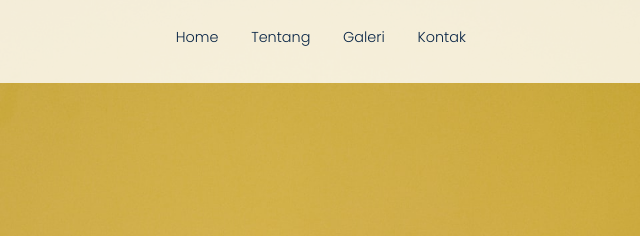
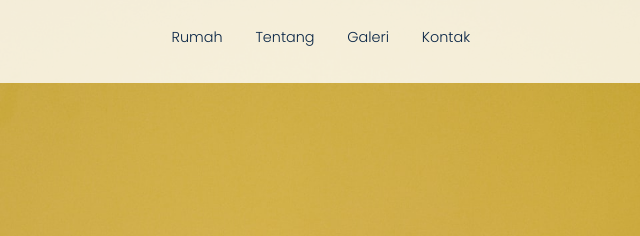
Before and after one commit to PutuArdita/Ardita_Personal, a plain HTML site: page index.html in a window 1280 px wide. Shown: the top 236 px of the page, 384-1024 px from the left. Drawn offline with nearby package versions, Linux system fonts and the light colour scheme.

Commit message:
Update index.html
update pertama dari website personal

```diff
--- a/index.html
+++ b/index.html
@@ -28,7 +28,7 @@
       <a href="#" class="nav-logo">Putu <span>Ardita</span></a>
 
       <div class="nav-isi">
-        <a href="#home">Home</a>
+        <a href="#home">Rumah</a>
         <a href="#about">Tentang</a>
         <a href="#galeri">Galeri</a>
         <a href="#kontak">Kontak</a>
```
